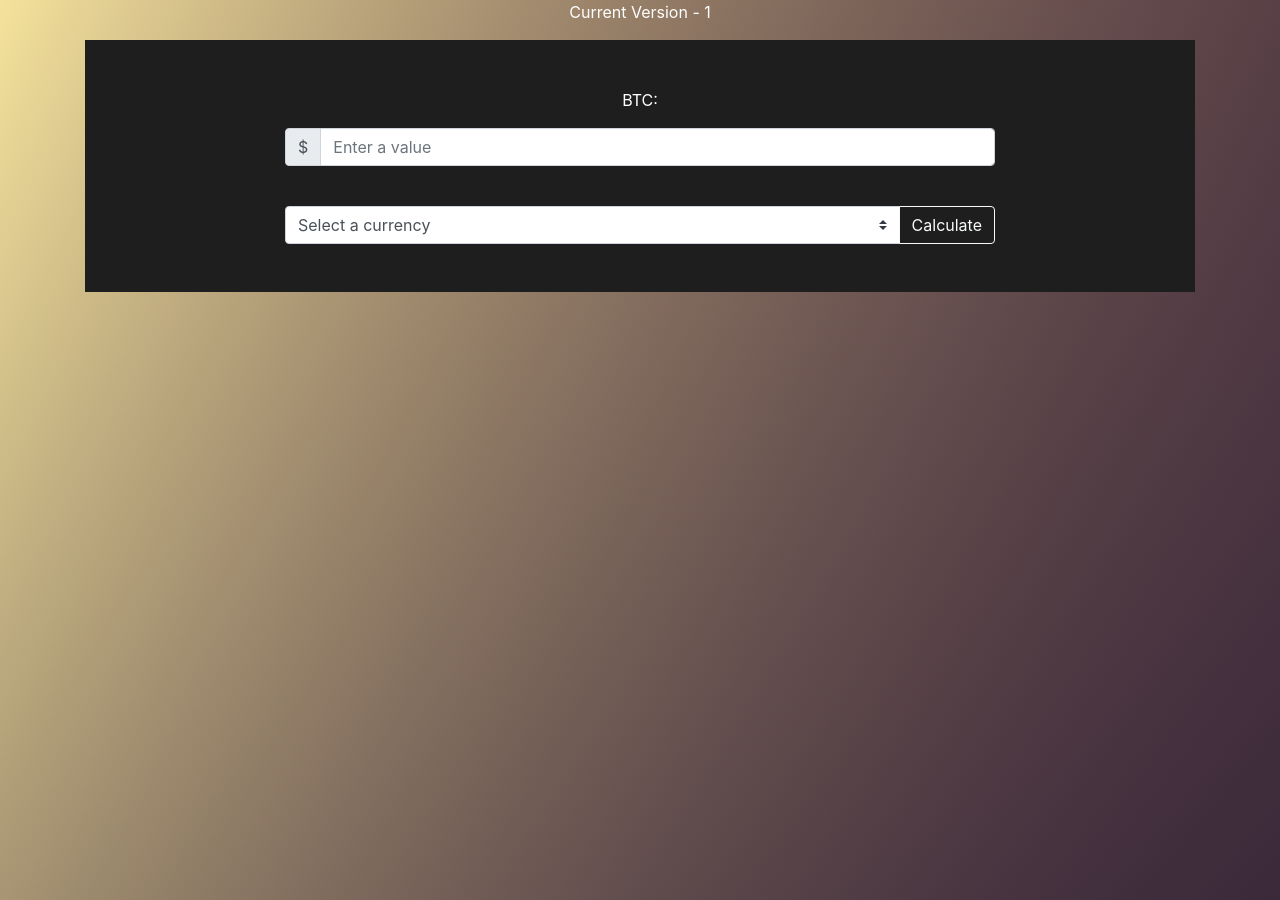
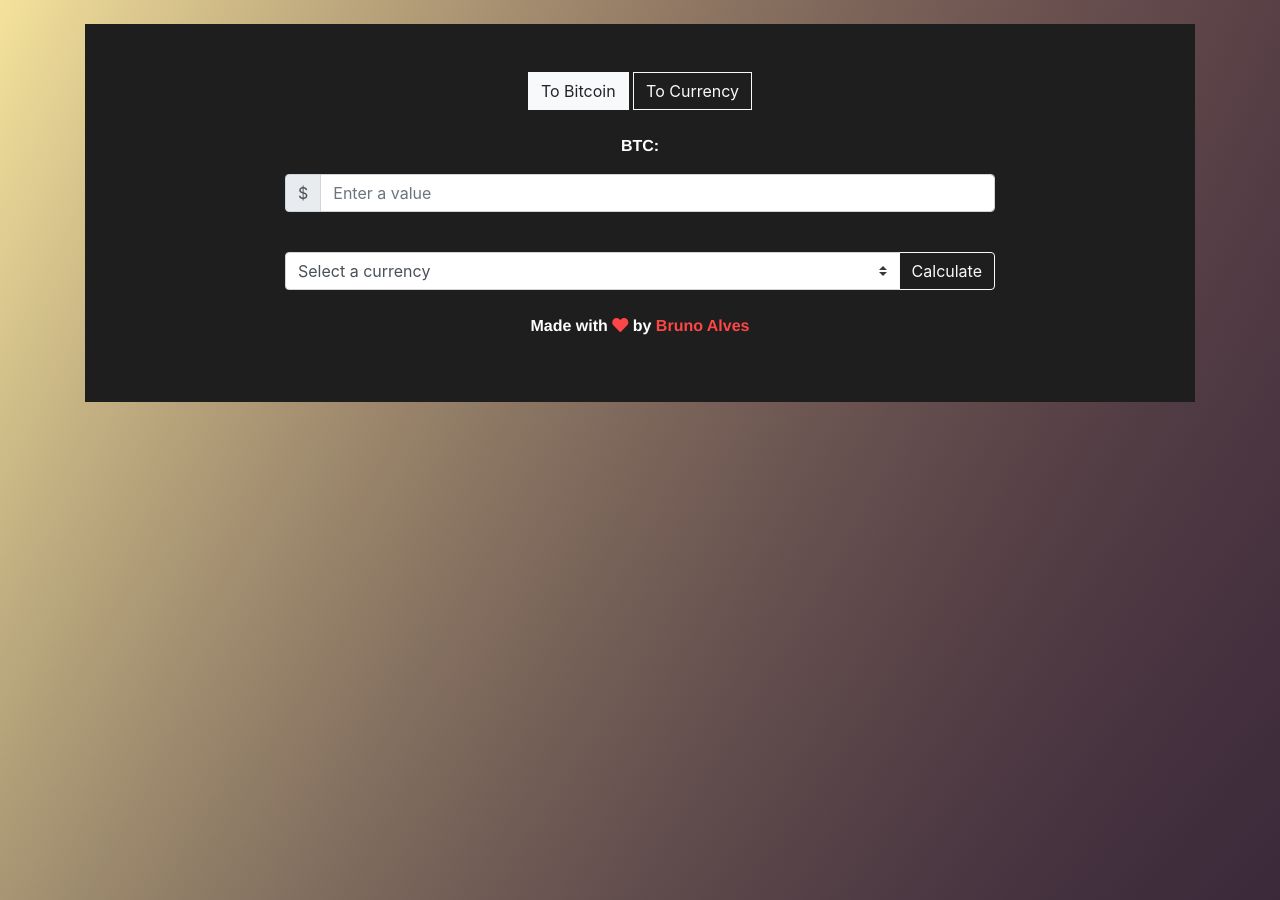
Before and after one commit to Bru-Katsu/HTML-Study, a Jekyll site: the page btc-calculator/index.html, which Jekyll copies as it is, in a window 1280 px wide. Built offline with Jekyll 4.4.1, drawn with Linux system fonts in a browser that asks for light colours; nearby versions of some CDN libraries.

Commit message:
Update to 2.0 version

```diff
--- a/btc-calculator/css/style.css
+++ b/btc-calculator/css/style.css
@@ -1,3 +1,4 @@
+ @import url('https://fonts.googleapis.com/css?family=Arimo:700');
 .back{
   background: rgb(244,226,156);
   background: -moz-linear-gradient(-45deg, rgba(244,226,156,0) 0%, rgba(59,41,58,1) 100%), -moz-linear-gradient(left, rgba(244,226,156,1) 0%, rgba(130,96,87,1) 100%);
@@ -10,6 +11,7 @@
   }
 .text{
   color: white;
+  font-family: 'Arimo', monospace;
 }
 form{
   background-color: #1e1e1e;
@@ -20,3 +22,22 @@ form{
     margin: 0 auto;
     float: none;
 }
+.btn-nborder{
+  border-radius: 0px;
+}
+.btn-outline-light.focus, .btn-outline-light:focus{
+  box-shadow: 0 0 0 .2rem rgba(248, 249, 250, 0);
+}
+.btn-outline-light:not(:disabled):not(.disabled).active:focus, .btn-outline-light:not(:disabled):not(.disabled):active:focus, .show > .btn-outline-light.dropdown-toggle:focus{
+  box-shadow: 0 0 0 .2rem rgba(248, 249, 250, 0);
+}
+.fa, .fas{
+  color: #ff4646;
+}
+a{
+  color: #ff4646;
+}
+a:hover{
+  text-decoration: none;
+  color: #f27a7a;
+}
--- a/btc-calculator/index.html
+++ b/btc-calculator/index.html
@@ -5,6 +5,7 @@
     <meta name="viewport" content="width=device-width, initial-scale=1">
     <link rel="stylesheet" href="https://maxcdn.bootstrapcdn.com/bootstrap/4.0.0/css/bootstrap.min.css" integrity="sha384-Gn5384xqQ1aoWXA+058RXPxPg6fy4IWvTNh0E263XmFcJlSAwiGgFAW/dAiS6JXm" crossorigin="anonymous">
     <link rel="stylesheet" href="css/style.css">
+    <link rel="stylesheet" href="https://use.fontawesome.com/releases/v5.0.13/css/all.css" integrity="sha384-DNOHZ68U8hZfKXOrtjWvjxusGo9WQnrNx2sqG0tfsghAvtVlRW3tvkXWZh58N9jp" crossorigin="anonymous">
     <script src="https://code.jquery.com/jquery-3.3.1.min.js" integrity="sha256-FgpCb/KJQlLNfOu91ta32o/NMZxltwRo8QtmkMRdAu8=" crossorigin="anonymous"></script>    <script src="https://cdnjs.cloudflare.com/ajax/libs/popper.js/1.12.9/umd/popper.min.js" integrity="sha384-ApNbgh9B+Y1QKtv3Rn7W3mgPxhU9K/ScQsAP7hUibX39j7fakFPskvXusvfa0b4Q" crossorigin="anonymous"></script>
     <script type="text/javascript" src="https://cdnjs.cloudflare.com/ajax/libs/jquery.mask/1.14.15/jquery.mask.js"></script>
     <script src="https://maxcdn.bootstrapcdn.com/bootstrap/4.0.0/js/bootstrap.min.js" integrity="sha384-JZR6Spejh4U02d8jOt6vLEHfe/JQGiRRSQQxSfFWpi1MquVdAyjUar5+76PVCmYl" crossorigin="anonymous"></script>
@@ -16,26 +17,47 @@
     <div class="container">
       <div class="row">
         <div class="col-sm-12">
-          <p class="text-center text">Current Version - 1</p>
+          <br>
           <form class="" action="index.html" method="post">
-            <p class="text text-center">BTC: <span  id="val"></span></p>
-            <div class="col-sm-8 col-centered">
-              <div class="input-group mb-3">
-                <div class="input-group-prepend">
-                  <span class="input-group-text">$</span>
+            <div class="text-center">
+              <button type="button" name="button" class="btn btn-outline-light btn-nborder btn-btc active">To Bitcoin </button>
+              <button type="button" name="button" class="btn btn-outline-light btn-nborder btn-cur">To Currency </button>
+            </div>
+            <br>
+            <div class="BTC">
+              <p class="text text-center">BTC: <span  id="val"></span></p>
+              <div class="col-sm-8 col-centered">
+                <div class="input-group mb-3">
+                  <div class="input-group-prepend">
+                    <span class="input-group-text" id="symbol2">$</span>
+                  </div>
+                  <input type="text" class="form-control valor" placeholder="Enter a value">
                 </div>
-                <input type="text" class="form-control valor" aria-label="Amount (to the nearest dollar)" placeholder="Enter a value">
+              </div>
+            </div>
+            <div class="CUR">
+              <p class="text text-center" id="symbol"></p>
+              <div class="col-sm-8 col-centered">
+                <div class="input-group mb-3">
+                  <div class="input-group-prepend">
+                    <span class="input-group-text"><i class="fab fa-btc"></i></span>
+                  </div>
+                  <input type="text" class="form-control valor2" placeholder="Enter a value">
+                </div>
               </div>
             </div>
             <br>
             <div class="input-group col-sm-8 col-centered">
-              <select class="custom-select ct" id="mySelect" >
-                <option selected class="">Select a currency</option>
+              <select class="custom-select ct" id="mySelect">
+                <option selected class="selcur">Select a currency</option>
               </select>
               <div class="input-group-append">
                 <button class="btn btn-outline-light subm" type="button">Calculate</button>
               </div>
             </div>
+            <br>
+            <p class="text-center text">Made with <i class="fas fa-heart"></i> by <a href="https://github.com/Bru-Katsu" target="_blank">Bruno Alves</a></p>
+
           </form>
         </div>
       </div>
--- a/btc-calculator/js/index.js
+++ b/btc-calculator/js/index.js
@@ -1,5 +1,7 @@
 $(document).ready(function() {
   $('.valor').mask('000.000.000.000.000,00', {reverse: true});
+  $('.valor2').mask('0,0000000000000000', {reverse: false});
+  $('.CUR').hide();
 $.ajax({
   url: 'https://blockchain.info/pt/ticker',
   dataType: 'json',
@@ -15,8 +17,31 @@ $.ajax({
   },
   error: function() {}
 });
-
+$('#mySelect').change(function(){
+  var c = $('#mySelect option:selected').text();
+  $.ajax({
+    url: 'https://blockchain.info/pt/ticker',
+    dataType: 'json',
+    success: function(data) {
+      $('#symbol2').html(data[c].symbol);
+    },
+    error: function() {}
+  });
+});
+$('.btn-btc').click(function(){
+  $(".btn-cur").removeClass("active");
+  $(".btn-btc").addClass("active");
+  $('.CUR').hide();
+  $('.BTC').show();
+});
+$('.btn-cur').click(function(){
+  $(".btn-btc").removeClass("active");
+  $(".btn-cur").addClass("active");
+  $('.BTC').hide();
+  $('.CUR').show();
+});
   $('.subm').click(function(){
+    if(($('.btn-btc').hasClass('active'))==true){
       var b = $('.valor').val().replace(/\./g, '').replace(/\,/g, '.');
       var c = $('#mySelect option:selected').text();
       if(($('#mySelect option:selected').text())=='Select a currency'){
@@ -38,5 +63,27 @@ $.ajax({
               }
             });
           }
+    }else{
+      var b = $('.valor2').val().replace(/\,/g, '.');
+      var c = $('#mySelect option:selected').text();
+      if(($('#mySelect option:selected').text())=='Select a currency'){
+      $('.ct').popover({
+        trigger: 'focus',
+        content : "Please, Select one currency",
+        placement:"bottom"
+          }).popover('show');
+      }else{
+        $.ajax({
+          url: 'https://blockchain.info/pt/ticker',
+          success: function(data){
+            var a = b*(data[c].last);
+            $('#symbol').html(data[c].symbol+': '+a.toString().replace(/\./g, ','));
+          },
+          error: function() {
+            console.log("erro");
+          }
+        });
+      }
+    }
   });
 });
```
Lines whose indentation alone changed are shown as unchanged.
